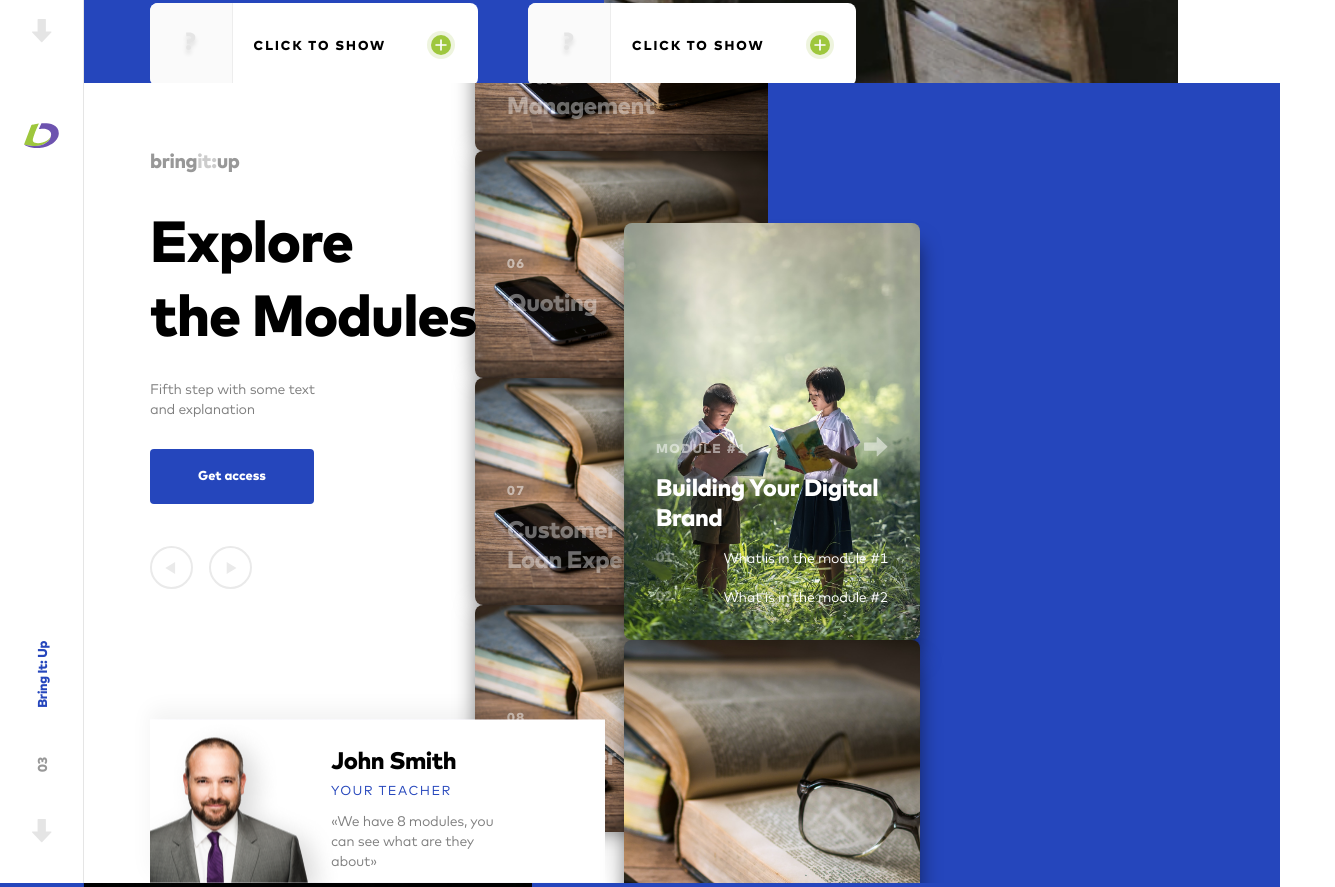
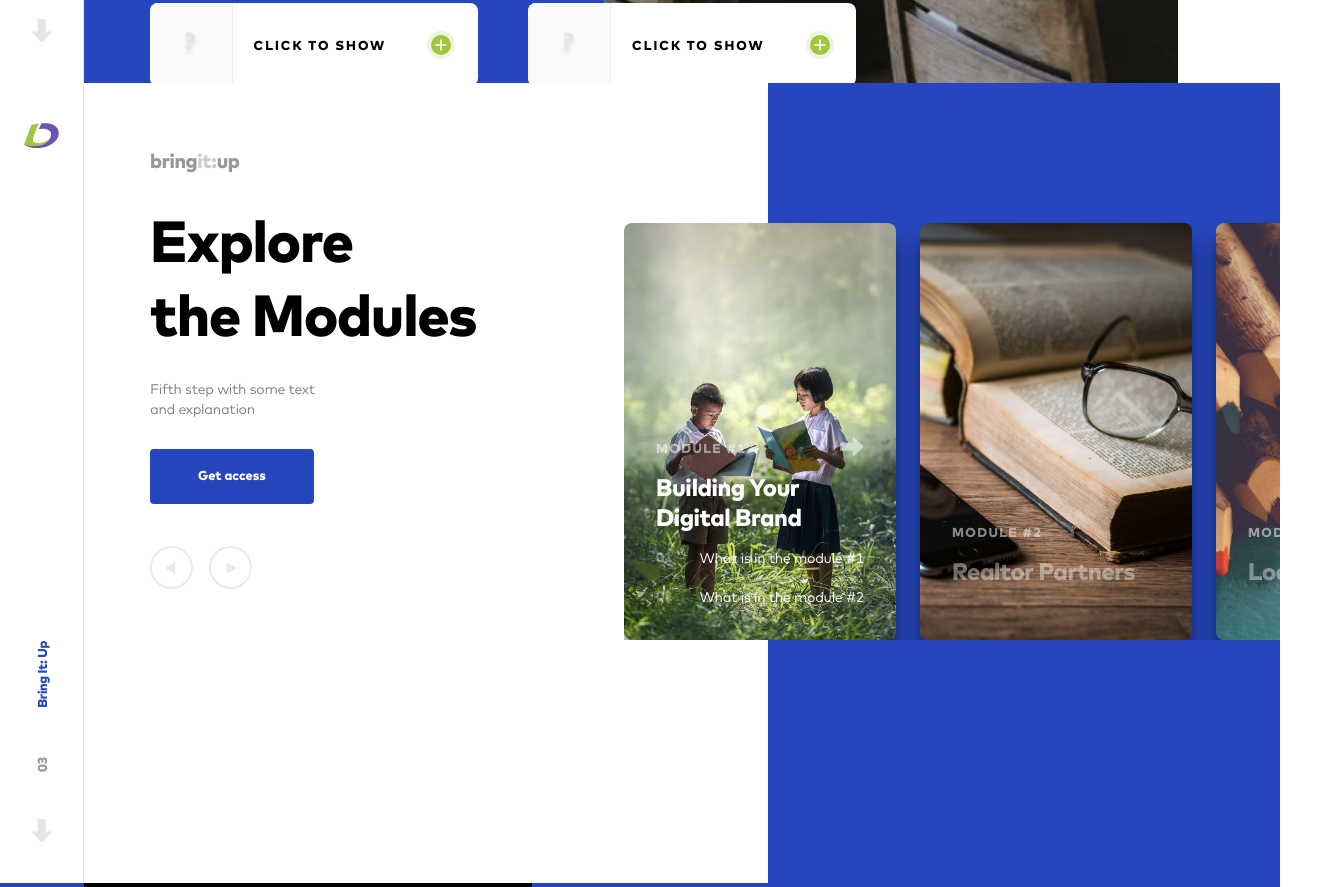
Before and after one commit to DMeyerhold/loan_app, a website with bundled scripts: page src/index.html in a window 1280 px wide. Shown: the part 1517-2404 px from the top of the page, 1335 px wide, since content can reach past the window. Built offline with nearby package versions, Linux system fonts and the light colour scheme.

Commit message:
sliders heredity refactored, popUp added

```diff
--- /dev/null
+++ b/src/assets/css/custom.css
@@ -0,0 +1 @@
+.card.card-active .card__controls-arrow{opacity:1}.card.card-active .card__title{opacity:1}
--- a/src/index.html
+++ b/src/index.html
@@ -8,6 +8,7 @@
     <link rel="stylesheet" href="assets/css/font.css">
     <link rel="stylesheet" href="assets/css/animate.css">
     <link rel="stylesheet" href="assets/css/style.css">
+    <link rel="stylesheet" href="assets/css/custom.css">
 </head>
 <body>
     <div class="page">
--- a/src/js/main.js
+++ b/src/js/main.js
@@ -1,17 +1,40 @@
-import Slider from "./modules/slider";
-import ScrollSlider from "./modules/scrollSlider";
+import Slider from "./modules/slider/slider";
+import MainSlider from "./modules/slider/mainSlider";
+import ShowUpSlider from "./modules/slider/showUpSlider";
+
 window.addEventListener("DOMContentLoaded", () => {
     // const pageSlider = new Slider('.page', '.next');
 
     // pageSlider.render();
 
-    const pageSlidan = new ScrollSlider({
+    const scrollSlider = new MainSlider({
         page: '.page',
-        btns: '.next',
-        scrollDir: 'column'
+        btns: '.page .next',
+        scrollDir: 'column',
+        home: '.page .sidecontrol > a'
     });
 
-    pageSlidan.render();
-    pageSlidan.addNav(pageSlidan.btns, pageSlidan.offset);
-    pageSlidan.addNav(pageSlidan.page.querySelectorAll('.sidecontrol > a'), -pageSlidan.offset);
+    scrollSlider.render();
+    scrollSlider.animateOnHover();
+
+    const showUpSlider = new ShowUpSlider({
+        page: '.showup__content-slider',
+        btns: '.showup__content-title button',
+        prev: '.showup__prev',
+        next: '.showup__next',
+        activeClass: 'card-active'
+    });
+
+    showUpSlider.render();
+
+    const modulesSlider = new ShowUpSlider({
+        page: '.modules__content-slider',
+        btns: '.modules__info-btns button',
+        prev: '.slick-prev',
+        next: '.slick-prev',
+        activeClass: 'card-active',
+        auto: 3000
+    });
+
+    modulesSlider.render();
 });
--- a/src/js/modules/scrollSlider.js
+++ /dev/null
@@ -1,55 +0,0 @@
-export default class ScrollSlider {
-    constructor ({page, btns, scrollDir = 'row'}) {
-        // elements
-        this.page = document.querySelector(page);
-        this.slides = Array.from(this.page.children);
-        this.btns = this.page.querySelectorAll(btns);
-
-        // variables
-        this.scrollDir = scrollDir;
-        this.total = this.slides[0].clientHeight * (this.slides.length - 1);
-        this.offset = this.slides[0].clientHeight;
-        this.marginDir = this.scrollDir === 'row' ? 'marginLeft' : 'marginTop';
-        this.currentOffset = 0;
-    }
-
-    render () {
-        // appending wrapper
-        let wrapper = document.createElement('div');
-        this.page.innerHTML = "";
-        this.page.append(wrapper);
-
-        this.wrapper = this.page.firstElementChild;
-        this.wrapper.dataset.slider = 'wrapper';
-
-        this.wrapper.style.cssText = `
-            display: flex;
-            flex-direction: ${this.scrollDir};
-            transition: 1s;
-        `;
-
-        this.wrapper.append(...this.slides);
-    }
-
-    pushSlide(val) {
-        this.currentOffset += val;
-
-        if (this.currentOffset > this.total) {
-            this.currentOffset = 0;
-        }
-
-        if (this.currentOffset < 0) {
-            this.currentOffset = this.total - this.offset;
-        }
-
-        this.page.querySelector('[data-slider="wrapper"]').style[this.marginDir] = `-${this.currentOffset}px`;
-    }
-
-    addNav(elem, val) {
-        elem.forEach(btn => {
-            btn.addEventListener('click', () => {
-                this.pushSlide(val);
-            });
-        });
-    }
-}
--- /dev/null
+++ b/src/js/modules/slider/mainSlider.js
@@ -0,0 +1,22 @@
+import Slider from "./slider";
+
+export default class MainSlider extends Slider{
+    constructor ({page = '', btns = '', home = '', scrollDir, popUp = ''} = {}) {
+        super({page, btns, scrollDir});
+        this.home = document.querySelectorAll(home);
+    }
+
+    animateOnHover() {
+        this.btns.forEach(btn => {
+            btn.addEventListener('mouseenter', () => {
+                btn.classList.add("animated", "headShake");
+            });
+
+            btn.addEventListener('mouseleave', () => {
+                setTimeout(() => {
+                    btn.classList.remove("headShake");
+                }, 400);
+            });
+        });
+    }
+}
--- /dev/null
+++ b/src/js/modules/slider/showUpSlider.js
@@ -0,0 +1,21 @@
+import Slider from './slider';
+
+export default class ShowUpSlider extends Slider{
+    constructor ({page = '', btns = '', prev = '', next = '', activeClass = '', scrollDir,  auto = ''} = {}) {
+        super({page, btns, scrollDir});
+        this.auto = auto;
+        this.prev = document.querySelector(prev);
+        this.next = document.querySelector(next);
+        this.activeClass = activeClass;
+    }
+
+    decorate() {
+        this.slides.forEach((slide, i) => {
+            if (i === this.currentSlide ) {
+                slide.classList.add(this.activeClass);
+            } else {
+                slide.classList.remove(this.activeClass);
+            }
+        });
+    }
+}
--- /dev/null
+++ b/src/js/modules/slider/slider.js
@@ -0,0 +1,124 @@
+export default class Slider {
+    constructor({page = '', btns = '', scrollDir = 'row'} = {}) {
+        this.page = document.querySelector(page);
+        this.slides = Array.from(this.page.children);
+        this.btns = document.querySelectorAll(btns);
+        this.scrollDir = scrollDir;
+        this.currentOffset = 0;
+        this.currentSlide = 0;
+    }
+
+    render () {
+        this.defineDir();
+        // appending wrapper
+        let wrapper = document.createElement('div');
+        this.page.innerHTML = "";
+        this.page.append(wrapper);
+        this.page.style.overflow = 'hidden';
+
+        this.wrapper = this.page.firstElementChild;
+        this.wrapper.dataset.slider = 'wrapper';
+        this.wrapper.append(...this.slides);
+        this.wrapper.style.cssText = `
+            display: flex;
+            flex-direction: ${this.scrollDir};
+            transition: 1s;
+        `;
+
+        if (this.scrollDir === 'row') {
+            this.wrapper.style.width = this.total + 'px';
+        }
+
+        this.pushSlide();
+
+        this.addNav(this.btns, this.offset);
+
+        if (this.home && this.home.length > 0) {
+            this.addNav(this.home);
+        }
+
+        if (this.decorate) {
+            this.decorate();
+        }
+
+        if (this.auto) {
+            this.scrollByTime();
+        }
+
+        try {
+            this.popUp = document.querySelector(".hanson");
+            this.popUp.style.display = "none";
+        } catch (e) {
+            console.error(e.message);
+        }
+    }
+
+    pushSlide(val) {
+        if (!val) {
+            this.currentOffset = 0;
+        } else {
+            this.currentOffset += val;
+        }
+
+        if (this.currentOffset >= this.total) {
+            this.currentOffset = 0;
+        }
+
+        if (this.currentOffset < 0) {
+            this.currentOffset = this.total - this.offset;
+        }
+
+        this.currentSlide = (this.currentOffset / this.offset);
+
+        if (this.currentSlide === 2) {
+            setTimeout(() => {
+                this.popUp.classList.add('animated', 'fadeInUp');
+                this.popUp.style.display = 'block';
+            }, 3000);
+        }
+
+        if (this.decorate) {
+            this.decorate();
+        }
+
+        this.wrapper.style[this.marginDir] = `-${this.currentOffset}px`;
+    }
+
+    addNav(elem, val) {
+        elem.forEach(btn => {
+            btn.addEventListener('click', () => {
+                if (btn === this.prev) {
+                    this.pushSlide(-val);
+                } else {
+                    this.pushSlide(val);
+                }
+            });
+        });
+    }
+
+    defineDir() {
+        if (this.scrollDir === 'row') {
+            this.total = this.slides[0].clientWidth * (this.slides.length);
+            this.offset = this.slides[0].clientWidth;
+            this.marginDir = 'marginLeft';
+        } else {
+            this.total = this.slides[0].clientHeight * (this.slides.length);
+            this.offset = this.slides[0].clientHeight;
+            this.marginDir = 'marginTop';
+        }
+    }
+
+    scrollByTime() {
+        if (this.auto) {
+            this.page.addEventListener('mouseleave', () => {
+                this.paused = setInterval(() => {
+                    this.pushSlide(this.offset);
+                }, this.auto);
+            });
+
+            this.page.addEventListener('mouseenter', () => {
+                clearInterval(this.paused);
+            });
+        }
+    }
+}
--- a/src/js/modules/slider.js
+++ b/src/js/modules/sliderOld.js
@@ -1,4 +1,5 @@
-export default class Slider {
+
+class Slider {
     constructor(page, btns) {
         this.page = document.querySelector(page);
         this.slides = this.page.children;
@@ -67,3 +68,5 @@ export default class Slider {
         this.showSlides(this.slideIndex);
     }
 }
+
+// export default Slider;
```
